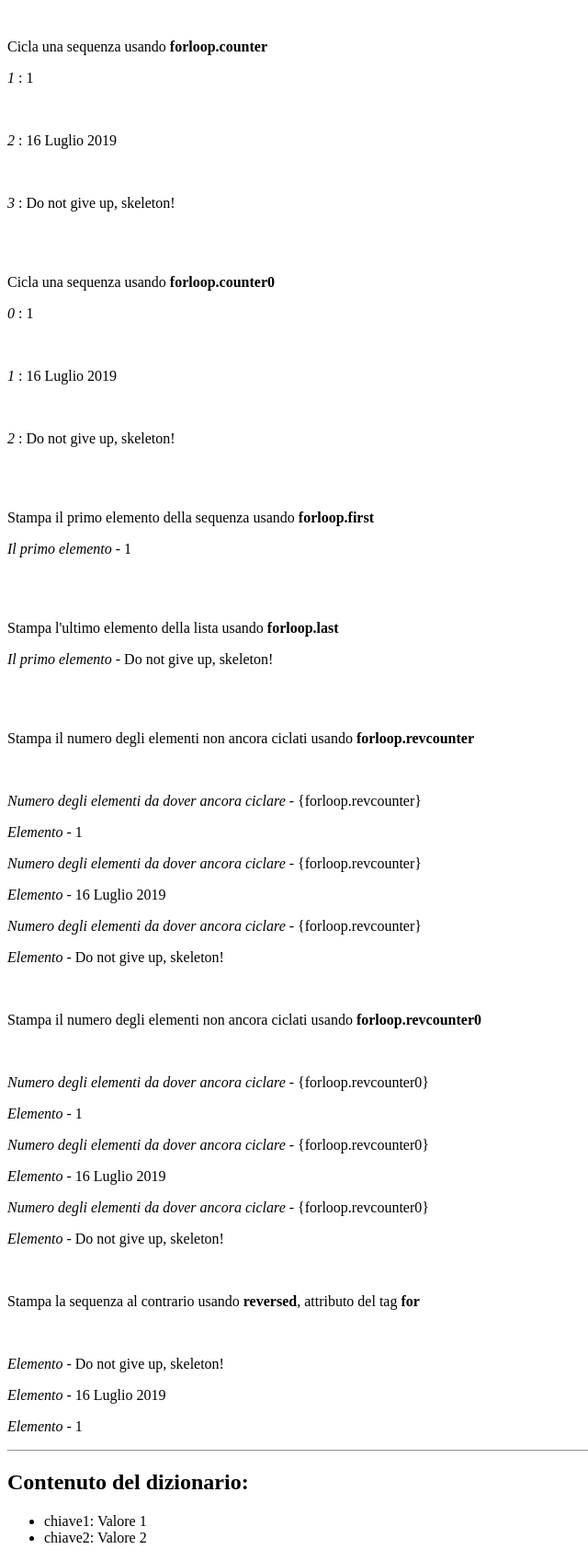
After one commit to KocAlex/primo_progetto, a Django app: page /seconda_app/es_for in a window 1280 px wide. The commit adds this page. Shown: the whole page at 92% size, without its empty margins (0-640 px from the left). Run offline with Django 4.2, Linux system fonts and the light colour scheme.

Commit message:
Passo 12

```diff
--- /dev/null
+++ b/seconda_app/templates/es_for.html
@@ -0,0 +1,74 @@
+<!DOCTYPE html>
+<html lang="en">
+<head>
+    <meta charset="UTF-8">
+    <meta name="viewport" content="width=device-width, initial-scale=1.0">
+    <title>Document</title>
+</head>
+<body>
+    <br>
+    <p>Cicla una sequenza usando <b>forloop.counter</b></p>
+
+    {% for x in list2 %}
+        <p><i>{{forloop.counter}}</i> : {{x}} </p> <br>
+    {% endfor %}
+
+    <br>
+    <p>Cicla una sequenza usando <b>forloop.counter0</b></p>
+
+    {% for x in list2 %}
+        <p><i>{{forloop.counter0}}</i> : {{x}} </p> <br>
+    {% endfor %}
+
+    <br>
+    <p>Stampa il primo elemento della sequenza usando <b>forloop.first</b></p>
+
+    {% for x in list2 %}
+        {% if forloop.first %}
+        <p><i>Il primo elemento</i> - {{ x }} </p> <br>
+        {% endif %}
+    {% endfor %}
+
+
+    <br>
+    <p>Stampa l'ultimo elemento della lista usando <b>forloop.last</b></p>
+
+    {% for x in list2 %}
+        {% if forloop.last %}
+        <p><i>Il primo elemento</i> - {{ x }} </p> <br>
+        {% endif %}
+    {% endfor %}
+
+    <br>
+    <p>Stampa il numero degli elementi non ancora ciclati usando <b>forloop.revcounter</b></p>
+    <br>
+    {% for x in list2 %}
+       <p><i>Numero degli elementi da dover ancora ciclare</i> - {forloop.revcounter}</p>
+       <p><i>Elemento</i> - {{x}}</p>
+    {% endfor %}
+
+    <br>
+    <p>Stampa il numero degli elementi non ancora ciclati usando <b>forloop.revcounter0</b></p>
+    <br>
+    {% for x in list2 %}
+       <p><i>Numero degli elementi da dover ancora ciclare</i> - {forloop.revcounter0}</p>
+       <p><i>Elemento</i> - {{x}}</p>
+    {% endfor %}
+
+
+    <br>
+    <p>Stampa la sequenza al contrario usando <b>reversed</b>, attributo del tag <b>for</b></p>
+    <br>
+    {% for x in list2 reversed %}
+       <p><i>Elemento</i> - {{x}}</p>
+    {% endfor %}
+
+    <hr>
+    <h2>Contenuto del dizionario:</h2>
+    <ul>
+        {%for key, value in my_dict.items%}
+        <li>{{key}}: {{value}}</li>
+        {%endfor%}
+    </ul>
+</body>
+</html>
--- a/seconda_app/templates/index2.html
+++ b/seconda_app/templates/index2.html
@@ -11,6 +11,7 @@
         <li><a href="{% url 'seconda_app:index2'%}">Index seconda app</a></li><!--Volevo dargli "index.html" ma così si va a recuperare l'altro-->
         <li><a href="{% url 'seconda_app:es_if'%}">Es if</a></li>
         <li><a href="{% url 'seconda_app:if_else_elif'%}">If else elif</a></li>
+        <li><a href="{% url 'seconda_app:es_for'%}">For</a></li>
     </ol>
 </body>
 </html>
--- a/seconda_app/urls.py
+++ b/seconda_app/urls.py
@@ -1,8 +1,9 @@
 from django.urls import path
-from seconda_app.views import index, es_if, if_else_elif
+from seconda_app.views import index, es_if, if_else_elif, es_for
 app_name = "seconda_app"
 urlpatterns = [
             path("", index, name = "index2"),
             path("es_if", es_if, name = "es_if"),
             path("if_else_elif", if_else_elif, name = "if_else_elif"),
+            path("es_for", es_for, name = "es_for"),
             ]
--- a/seconda_app/views.py
+++ b/seconda_app/views.py
@@ -1,5 +1,6 @@
 from django.shortcuts import render
 
+import datetime
 # Create your views here.
 def index(request):
   return render(request, "index2.html")
@@ -19,3 +20,13 @@ def if_else_elif(request):
         "var3" : 100.50,
     }
    return render(request, "if_else_elif.html", context)
+
+
+# -- For --
+def es_for(request):
+   context = {
+      'list1': [1, datetime.date(2019, 7, 16), 'Do not give up, skeleton!'],
+      'list2': [1, datetime.date(2019, 7, 16), 'Do not give up, skeleton!'],
+      'my_dict' : {'chiave1': 'Valore 1', 'chiave2': 'Valore 2'},
+   }
+   return render(request, "es_for.html", context)
--- a/templates/index_root.html
+++ b/templates/index_root.html
@@ -10,7 +10,7 @@
     <ol>
         <li><a href="/admin">Pannello admin</a></li>
         <li><a href="{% url 'prima_app:index'%}">Index Prima app</a></li>
-        <li><a href="{% url 'seconda_app:index'%}">Index seconda app</a></li>
+        <li><a href="{% url 'seconda_app:index2'%}">Index seconda app</a></li>
 
     </ol>
 </body>
```
